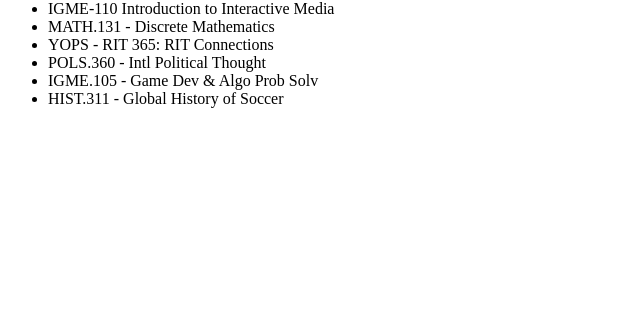
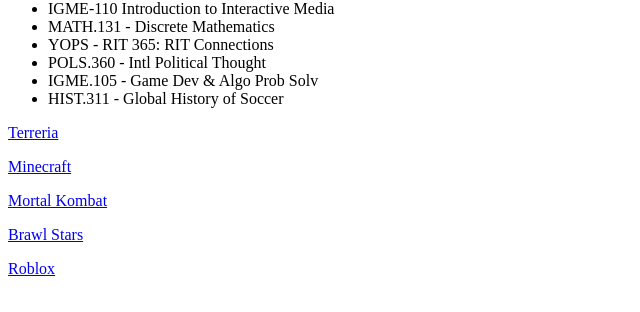
Before and after one commit to jce5953/jce5953.github.io, a plain HTML site: page index.html in a window 1280 px wide. Shown: the part 66-378 px from the top of the page, without its empty margins (0-640 px from the left). Drawn offline with Linux system fonts and the light colour scheme.

Commit message:
listicle links index.html

```diff
--- a/index.html
+++ b/index.html
@@ -16,3 +16,9 @@
     </ul>
   </body>
 </html>
+
+<p><a href="https://terraria.org/">Terreria</a></p>
+<p><a href="https://www.minecraft.net/en-us">Minecraft</a></p>
+<p><a href="https://www.mortalkombat.com/en-us">Mortal Kombat</a></p>
+<p><a href="https://store.supercell.com/brawlstars">Brawl Stars</a></p>
+<p><a href="https://www.roblox.com/">Roblox</a></p>
```
